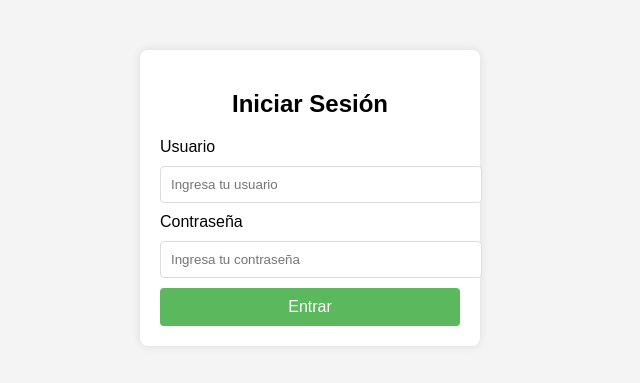
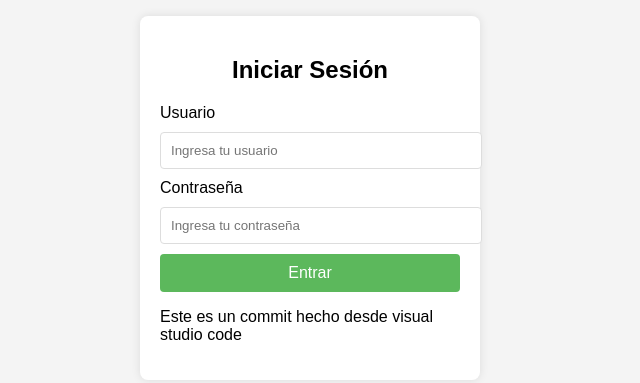
Before and after one commit to jdavid-sc/Despliegue1, a website: page src/index.html in a window 1280 px wide. Shown: the part 202-585 px from the top of the page, without its empty margins (330-970 px from the left). Drawn offline with Linux system fonts and the light colour scheme.

Commit message:
Commit hecho desde visual

```diff
--- a/src/index.html
+++ b/src/index.html
@@ -19,6 +19,8 @@
           <input type="password" id="password" name="password" placeholder="Ingresa tu contraseña" required>
           <input type="submit" value="Entrar">
       </form>
+      <p>Este es un commit hecho desde visual studio code</p>
+
   </div>
 </body>
 
```
